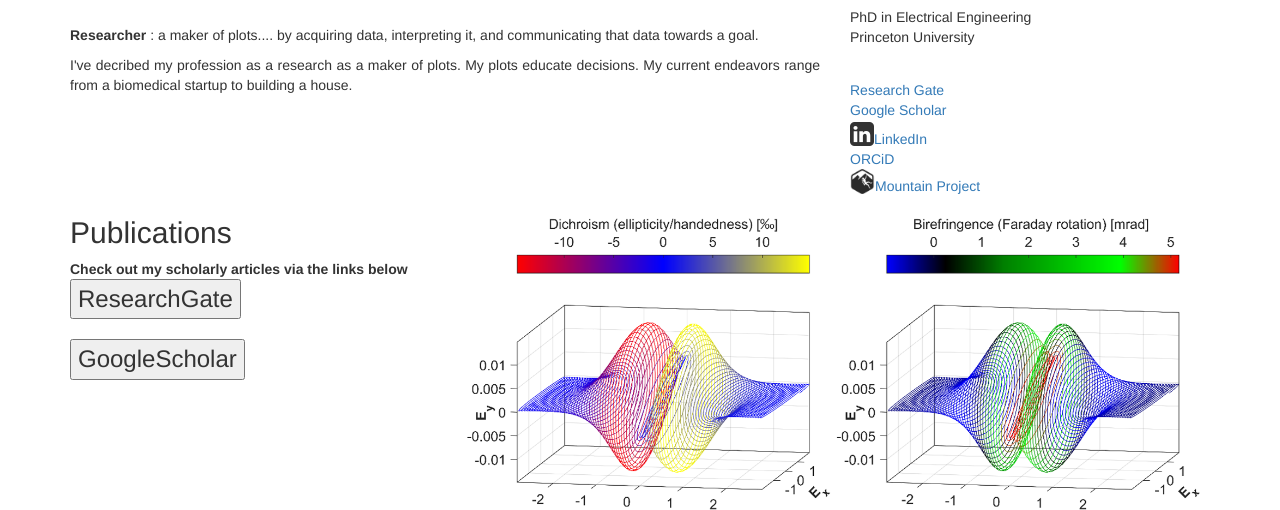
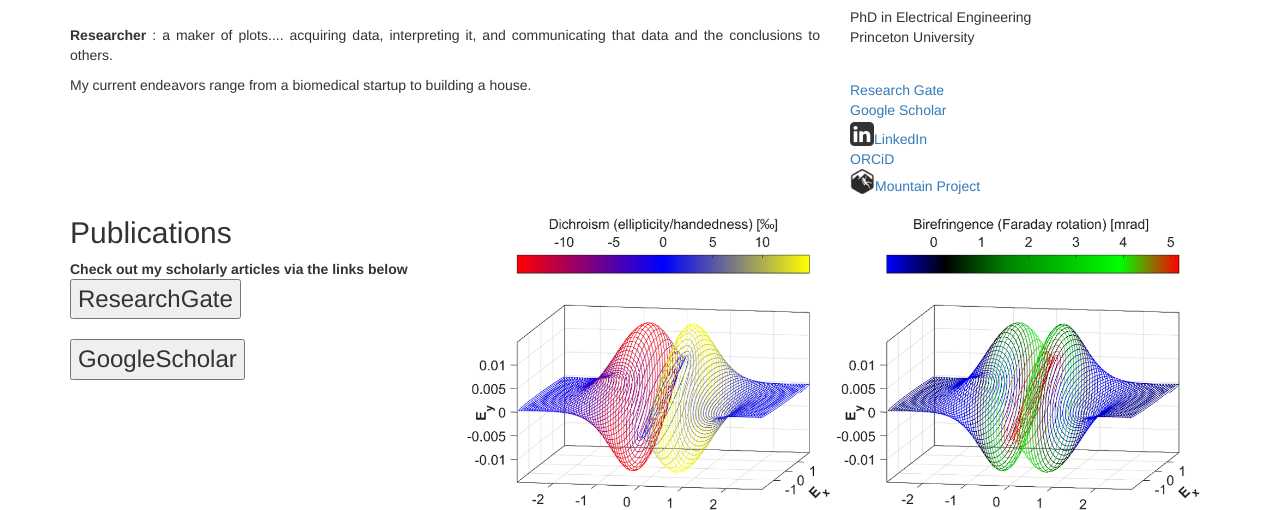
Before and after one commit to linkpatrick/linkpatrick.github.io, a plain HTML site: page index.html in a window 1280 px wide. Shown: the part 389-899 px from the top of the page. Drawn offline with nearby package versions, Linux system fonts and the light colour scheme; some icons are missing.

Commit message:
Update index.html

```diff
--- a/index.html
+++ b/index.html
@@ -68,8 +68,8 @@ vertical-align: text-bottom;
                 <!-- <img src="img/linkpic_climbingselfie.jpg" alt=""><br> -->
 
                 <div style="margin-top:3%; text-align:justify;">
-			 <p><b>Researcher</b> : a maker of plots.... by acquiring data, interpreting it, and communicating that data towards a goal.<br>
-					<p>I've decribed my profession as a research as a maker of plots. My plots educate decisions. My current endeavors range from a biomedical startup to building a house.</p>
+			 <p><b>Researcher</b> : a maker of plots.... acquiring data, interpreting it, and communicating that data and the conclusions to others.<br>
+					<p> My current endeavors range from a biomedical startup to building a house.</p>
                 </div>
 	    </div>
 
```
